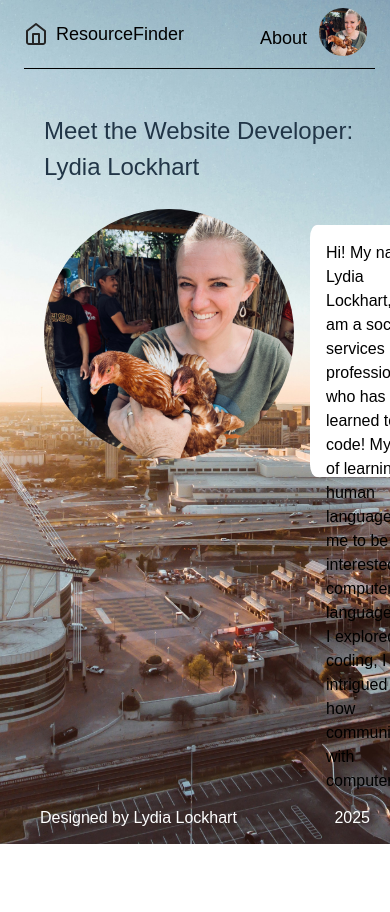
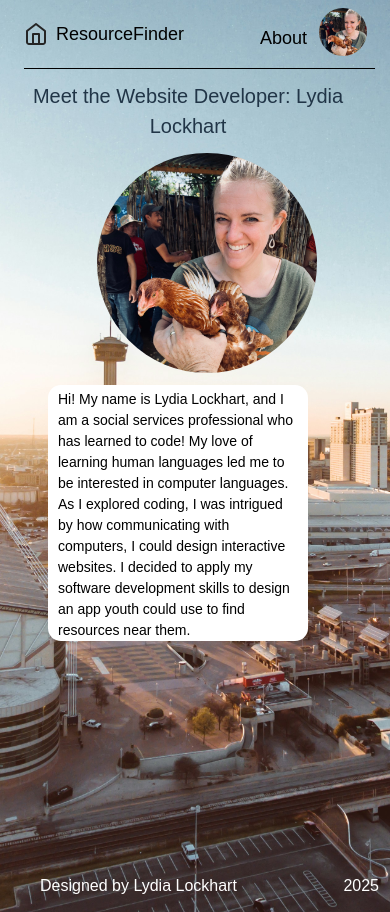
Before and after one commit to lydiacodes04/final-project, a React (Vite) app in the folder hello-vite/: page /profile in a window 390 px wide. Before the commit the page ends 844 px from the top, so only its background shows below. Built offline with nearby package versions, Linux system fonts and the light colour scheme.

Commit message:
finish responsive web design

```diff
--- a/hello-vite/src/components/Main/Main.css
+++ b/hello-vite/src/components/Main/Main.css
@@ -15,7 +15,7 @@
   gap: 21px;
 }
 
-@media screen and (max-width: 420px) {
+@media screen and (max-width: 440px) {
   .page {
     width: 100vw;
     height: 100vh;
@@ -36,22 +36,4 @@
     flex-direction: column;
     font-size: 14px;
   }
-  .resourceCard {
-    width: 240px;
-    height: 200px;
-    padding: 12px;
-    margin: 12px 24px;
-    align-items: center;
-  }
-  .resourceCard__name {
-    width: 50vw;
-  }
-  .resourceCard__type {
-    margin-top: 24px;
-  }
-  .resourceCard__address {
-    margin-left: 20px;
-    margin-top: 24px;
-    text-align: center;
-  }
 }
--- a/hello-vite/src/components/Profile/Profile.css
+++ b/hello-vite/src/components/Profile/Profile.css
@@ -36,7 +36,7 @@
   background-color: #fff;
 }
 
-@media screen and (max-width: 375px) {
+@media screen and (max-width: 440px) {
   .page {
     width: 100%;
     height: 108vh;
@@ -44,7 +44,7 @@
   .page__content {
     margin: 0;
     padding: 0 24px;
-    height: 90vh;
+    max-height: 100vh;
   }
 
   .profile {
@@ -52,6 +52,9 @@
   }
   .profile__title {
     margin: 12px 8px;
+    max-width: 80vw;
+    font-size: 20px;
+    text-align: center;
   }
   .profile__description {
     flex-direction: column;
@@ -64,8 +67,8 @@
   }
 
   .profile__bio {
-    width: 84vw;
-    height: 30vh;
+    width: 240px;
+    height: 248px;
     font-size: 14px;
     padding: 4px 10px;
     margin: 12px 24px;
--- a/hello-vite/src/components/ResourceCard/ResourceCard.css
+++ b/hello-vite/src/components/ResourceCard/ResourceCard.css
@@ -26,6 +26,7 @@
   background-color: #fff;
   align-items: center;
   color: #000;
+  /* max-width: 10px; */
 }
 
 .resourceCard__type {
@@ -39,3 +40,25 @@
   top: 50px;
   font-size: 12px;
 }
+
+@media screen and (max-width: 440px) {
+  .resourceCard {
+    width: 240px;
+    height: 200px;
+    padding: 12px;
+    margin: 12px 24px;
+    align-items: center;
+  }
+  .resourceCard__name {
+    width: 50vw;
+    text-align: center;
+  }
+  .resourceCard__type {
+    margin-top: 24px;
+  }
+  .resourceCard__address {
+    margin-left: 20px;
+    margin-top: 24px;
+    text-align: center;
+  }
+}
```
